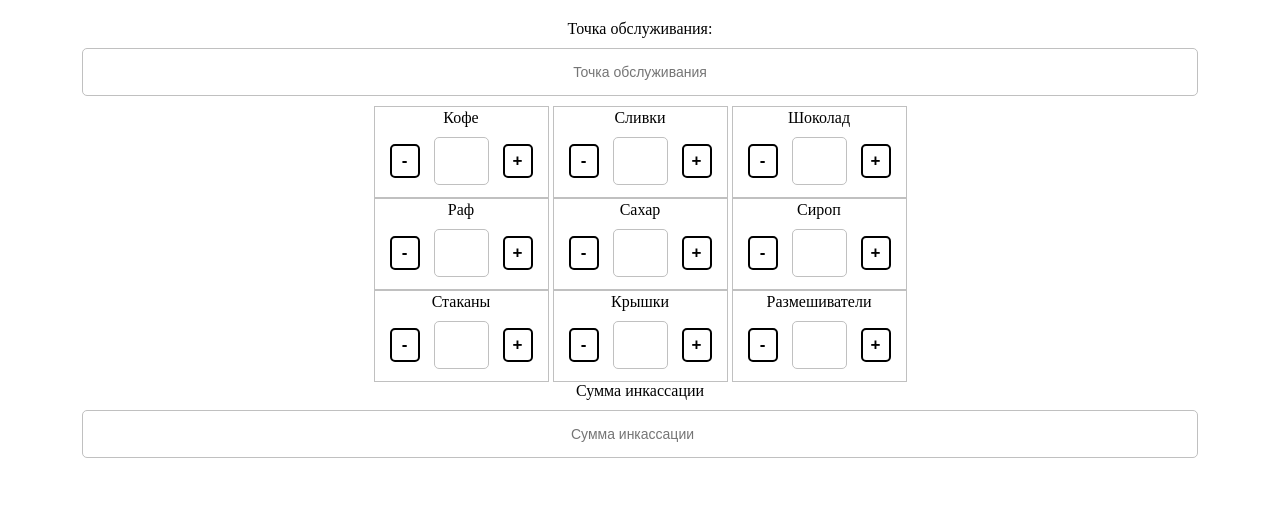
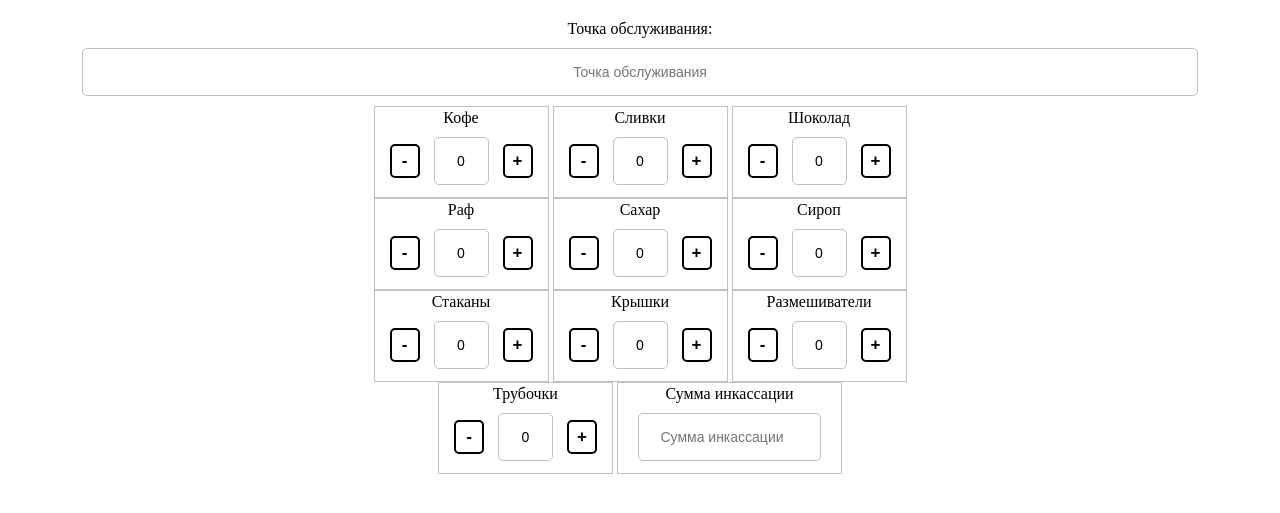
Before and after one commit to AntonKrasnokutsky/telegram_bot-webapp, a Django app: page /service/ in a window 1280 px wide. Shown: the top 513 px of the page. Run offline with Django 4.2, Linux system fonts and the light colour scheme; data that the repository does not hold is empty; some libraries are stand-ins or nearby versions.

Commit message:
Ремонт

```diff
--- a/backend/templates/points/service.html
+++ b/backend/templates/points/service.html
@@ -97,7 +97,7 @@
             <div class="ib bor" id="div_coffee">
                 <p >Кофе</p>
                 <input class="input btn" id="coffee_dec" onclick="btn_dec('coffee', 0, 1)" value="-" readonly>
-                <input id="coffee" step="1" min="0" max="2" readonly >
+                <input id="coffee" step="1" min="0" max="2" readonly value="0">
                 <input class="input btn" id="coffee_inc" onclick="btn_inc('coffee', 2, 1)" value="+" readonly>
                 <div style="color: red;" id="error_coffee"></div>
             </div>
@@ -105,7 +105,7 @@
             <div class="ib bor" id="div_cream">
                 <p>Сливки</p>
                 <input class="input btn" id="cream_dec" onclick="btn_dec('cream', 0, 1)" value="-" readonly>
-                <input id="cream" step="1" min="0" max="2" readonly>
+                <input id="cream" step="1" min="0" max="2" readonly value="0">
                 <input class="input btn" id="cream_inc" onclick="btn_inc('cream', 2, 1)" value="+" readonly>
                 <div style="color: red;" id="error_cream"></div>
             </div>
@@ -113,7 +113,7 @@
             <div class="ib bor" id="div_chocolate">
                 <p>Шоколад</p>
                 <input class="input btn" id="chocolate_dec" onclick="btn_dec('chocolate', 0, 1)" value="-" readonly>
-                <input id="chocolate" step="1" min="0" max="2" readonly >
+                <input id="chocolate" step="1" min="0" max="2" readonly value="0">
                 <input class="input btn" id="chocolate_inc" onclick="btn_inc('chocolate', 2, 1)" value="+" readonly>
                 <div style="color: red;" id="error_chocolate"></div>
             </div>
@@ -123,23 +123,23 @@
             <div class="ib bor" id="div_raf">
                 <p>Раф</p>
                 <input class="input btn" id="raf_dec" onclick="btn_dec('raf', 0, 1)" value="-" readonly>
-                <input id="raf" step="1" min="0" max="2" readonly>
+                <input id="raf" step="1" min="0" max="2" readonly  value="0">
                 <input class="input btn" id="raf_inc" onclick="btn_inc('raf', 2, 1)" value="+" readonly>
                 <div style="color: red;" id="error_raf"></div>
             </div>
 
             <div class="ib bor" id="div_sugar">
                 <p>Сахар</p>
-                <input class="input btn" id="sugar_dec" onclick="btn_dec('sugar', 0, 10)" value="-" readonly>
-                <input id="sugar" step="10" min="0" max="100" readonly>
-                <input class="input btn" id="sugar_inc" onclick="btn_inc('sugar', 100, 10)" value="+" readonly>
+                <input class="input btn" id="sugar_dec" onclick="btn_dec('sugar', 0, 50)" value="-" readonly>
+                <input id="sugar" step="50" min="0" max="250" readonly value="0">
+                <input class="input btn" id="sugar_inc" onclick="btn_inc('sugar', 250, 50)" value="+" readonly>
                 <div style="color: red;" id="error_sugar"></div>
             </div>
 
             <div class="ib bor" id="div_syrup">
                 <p>Сироп</p>
                 <input class="input btn" id="syrup_dec" onclick="btn_dec('syrup', 0, 1)" value="-" readonly>
-                <input id="syrup" step="1" min="0" max="3" readonly>
+                <input id="syrup" step="1" min="0" max="3" readonly value="0">
                 <input class="input btn" id="syrup_inc" onclick="btn_inc('syrup', 3, 1)" value="+" readonly>
                 <div style="color: red;" id="error_syrup"></div>
             </div>
@@ -148,33 +148,41 @@
         <div>
             <div class="ib bor" id="div_glasses">
                 <p>Стаканы</p>
-                <input class="input btn" id="glasses_dec" onclick="btn_dec('glasses', 0, 10)" value="-" readonly>
-                <input id="glasses" step="10" min="0" max="100" readonly>
-                <input class="input btn" id="glasses_inc" onclick="btn_inc('glasses', 100, 10)" value="+" readonly>
+                <input class="input btn" id="glasses_dec" onclick="btn_dec('glasses', 0, 50)" value="-" readonly>
+                <input id="glasses" step="50" min="0" max="250" readonly value="0">
+                <input class="input btn" id="glasses_inc" onclick="btn_inc('glasses', 250, 50)" value="+" readonly>
                 <div style="color: red;" id="error_glasses"></div>
             </div>
 
             <div class="ib bor" id="div_covers">
                 <p>Крышки</p>
-                <input class="input btn" id="covers_dec" onclick="btn_dec('covers', 0, 10)" value="-" readonly>
-                <input id="covers" step="10" min="0" max="100" readonly>
-                <input class="input btn" id="covers_inc" onclick="btn_inc('covers', 100, 10)" value="+" readonly>
+                <input class="input btn" id="covers_dec" onclick="btn_dec('covers', 0, 100)" value="-" readonly>
+                <input id="covers" step="100" min="0" max="100" readonly value="0">
+                <input class="input btn" id="covers_inc" onclick="btn_inc('covers', 100, 100)" value="+" readonly>
                 <div style="color: red;" id="error_covers"></div>
             </div>
 
             <div class="ib bor" id="div_stirrer">
                 <p>Размешиватели</p>
-                <input class="input btn" id="stirrer_dec" onclick="btn_dec('stirrer', 0, 10)" value="-" readonly>
-                <input id="stirrer" step="10" min="0" max="100" readonly>
-                <input class="input btn" id="stirrer_inc" onclick="btn_inc('stirrer', 100, 10)" value="+" readonly>
+                <input class="input btn" id="stirrer_dec" onclick="btn_dec('stirrer', 0, 250)" value="-" readonly>
+                <input id="stirrer" step="250" min="0" max="500" readonly value="0">
+                <input class="input btn" id="stirrer_inc" onclick="btn_inc('stirrer', 500, 250)" value="+" readonly>
                 <div style="color: red;" id="error_stirrer"></div>
             </div>
         </div>
-
-        <div id="div_collection">
-            <p>Сумма инкассации</p>
-            <input class="input input_long" type="number" name="collection" id="collection" min="0" placeholder="Сумма инкассации" required >
-            <div style="color: red;" id="error_collection"></div>
+        <div>
+            <div class="ib bor" id="div_straws">
+                <p>Трубочки</p>
+                <input class="input btn" id="straws_dec" onclick="btn_dec('straws', 0, 50)" value="-" readonly>
+                <input id="straws" step="50" min="0" max="150" readonly value="0">
+                <input class="input btn" id="stirrer_inc" onclick="btn_inc('straws', 150, 50)" value="+" readonly>
+                <div style="color: red;" id="error_straws"></div>
+            </div>
+            <div class="ib bor" id="div_collection">
+                <p>Сумма инкассации</p>
+                <input class="input input_long" type="number" name="collection" id="collection" min="0" placeholder="Сумма инкассации" required >
+                <div style="color: red;" id="error_collection"></div>
+            </div>
         </div>
 
     <script src="https://telegram.org/js/telegram-web-app.js"></script>
@@ -190,6 +198,7 @@
         let glasses = document.getElementById("glasses")
         let covers = document.getElementById("covers")
         let stirrer = document.getElementById("stirrer")
+        let straws = document.getElementById("straws")
 
         tg.expand();
         tg.MainButton.text = "Завершить обслуживание";
@@ -292,6 +301,11 @@
                 return;
             }
 
+            if (isNaN(parseInt(straws.value, 10))) {
+                document.getElementById("error_straws").innerText = "Укажите количество трубочек";
+                return;
+            }
+
             if (isNaN(parseInt(collection.value, 10))) {
                 document.getElementById("error_collection").innerText = "Не внесена сумма инкасации"
                 return;
@@ -310,6 +324,7 @@
                 covers: covers.value,
                 stirrer: stirrer.value,
                 collection: collection.value,
+                straws: straws,
             };
 
             tg.sendData(JSON.stringify(data));
--- a/bot/main.py
+++ b/bot/main.py
@@ -89,7 +89,7 @@ def append_service_in_table(data: dict):
             data['glasses'],
             data['covers'],
             data['stirrer'],
-            '',     # трубочки?
+            data['straws'],
             '',
             '',
             '',
@@ -109,13 +109,12 @@ def append_repair_in_table(data: dict):
     body = {
         'values':
         [[
-            '',
             data['date'],
             data['email'],
             data['fio'],
             data['point'],
             data['category'],
-            '',
+            data['repair'],
             '',
             '',
             '',
```
Also changed, not shown: backend/templates/points/repair.html (+27 -0 lines), .github/workflows/workflow.yml.
